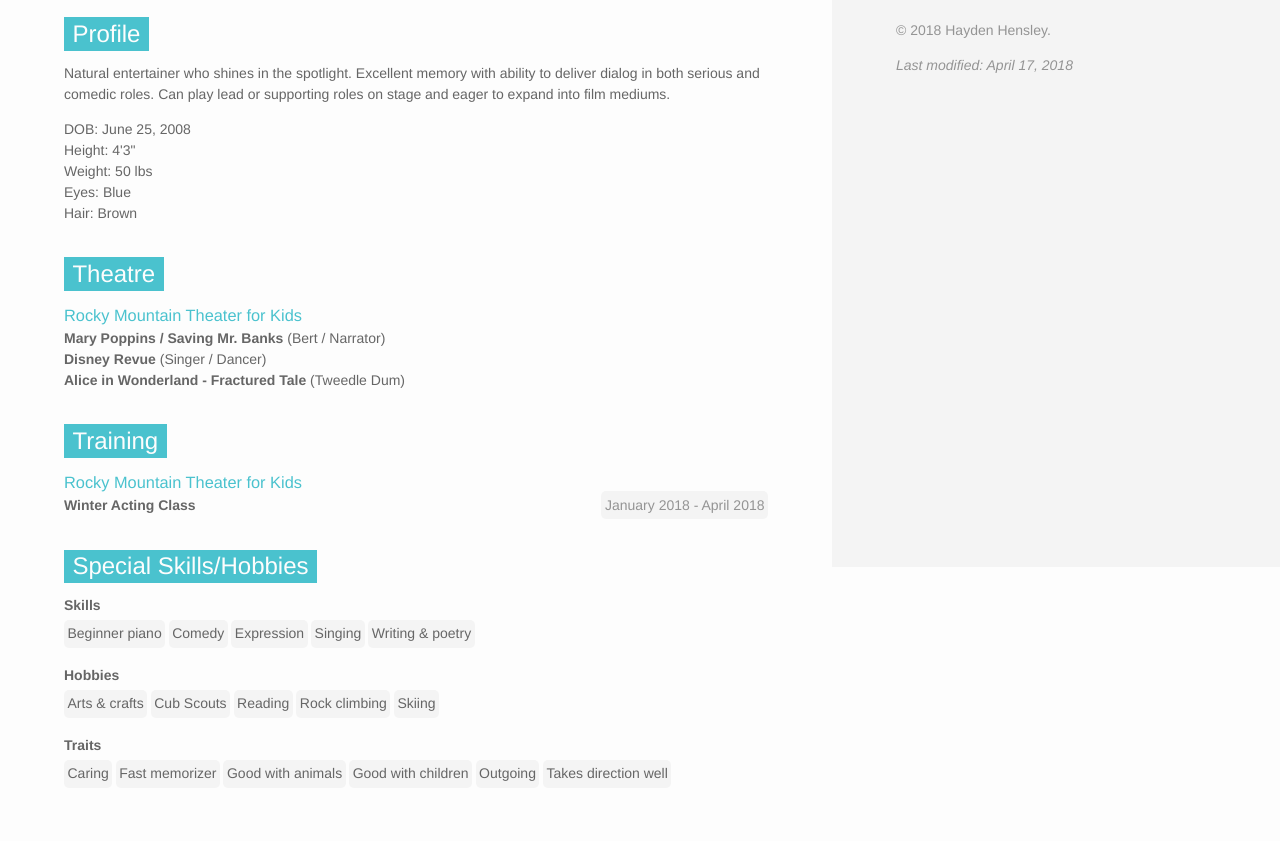
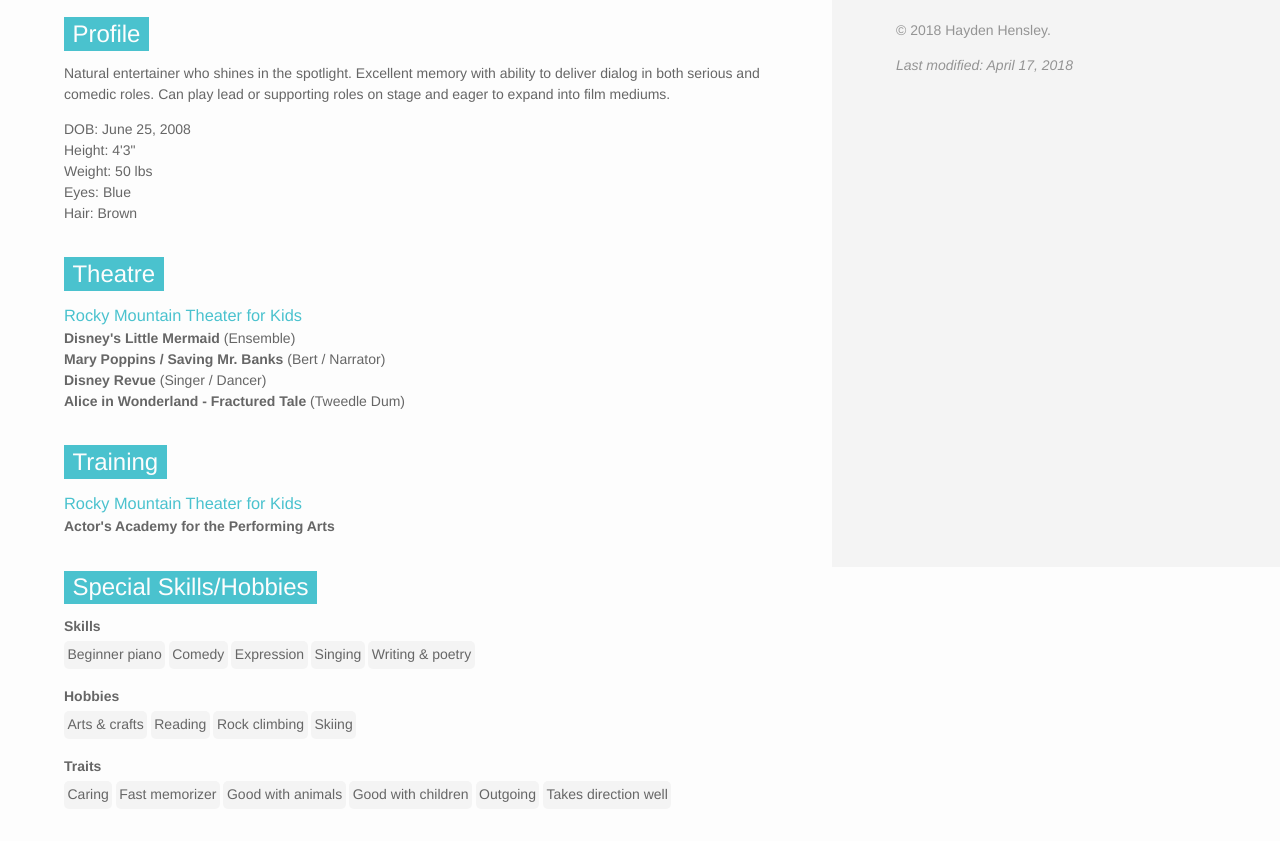
Before and after one commit to jhensley/resume-hayden, a plain HTML site: page index.html in a window 1280 px wide. Shown: the part 233-1074 px from the top of the page. Drawn offline with nearby package versions, Linux system fonts and the light colour scheme; a script that the page names is missing.

Commit message:
added aapa 2018/19 and removed cub scouts

```diff
--- a/index.html
+++ b/index.html
@@ -70,6 +70,9 @@
           <ol>
             <li itemscope itemtype="http://schema.org/TheaterEvent">
               <h3 itemscope itemtype="http://schema.org/Location"><a href="http://www.theaterforkids.net" title="Website for Rocky Mountain Theater for Kids." itemprop="url"><span itemprop="name">Rocky Mountain Theater for Kids</span></a></h3>
+              <!-- Start Little Mermaid-->
+              <h4 itemprop="workPerformed">Disney's Little Mermaid <span itemprop="description">(Ensemble)</span></h4>
+              <!-- End Little Mermaid-->
               <!-- Start Mary Poppins-->
               <h4 itemprop="workPerformed">Mary Poppins / Saving Mr. Banks <span itemprop="description">(Bert / Narrator)</span></h4>
               <!-- End Mary Poppins-->
@@ -88,11 +91,8 @@
           <h2>Training</h2>
           <ol>
             <li itemscope itemtype="http://schema.org/EducationEvent">
-              <p class="period">
-                <time itemprop="startDate" datetime="2018-01-26T00:00-08:00">January 2018</time> - <time itemprop="endDate" datetime="2018-04-13T00:00-08:00">April 2018</time>
-              </p>
               <h3 itemscope itemtype="http://schema.org/CollegeOrUniversity"><a href="http://theaterforkids.net" title="Website for Rocky Mountain Theater for Kids." itemprop="url"><span itemprop="name">Rocky Mountain Theater for Kids</span></a></h3>
-              <h4 itemprop="name">Winter Acting Class</h4>
+              <h4 itemprop="name">Actor's Academy for the Performing Arts</h4>
             </li>
           </ol>
         </section>
@@ -111,7 +111,6 @@
           <dl>
             <dt>Hobbies</dt>
             <dd itemprop="itemListElement">Arts & crafts</dd>
-            <dd itemprop="itemListElement">Cub Scouts</dd>
             <dd itemprop="itemListElement">Reading</dd>
             <dd itemprop="itemListElement">Rock climbing</dd>
             <dd itemprop="itemListElement">Skiing</dd>
```
